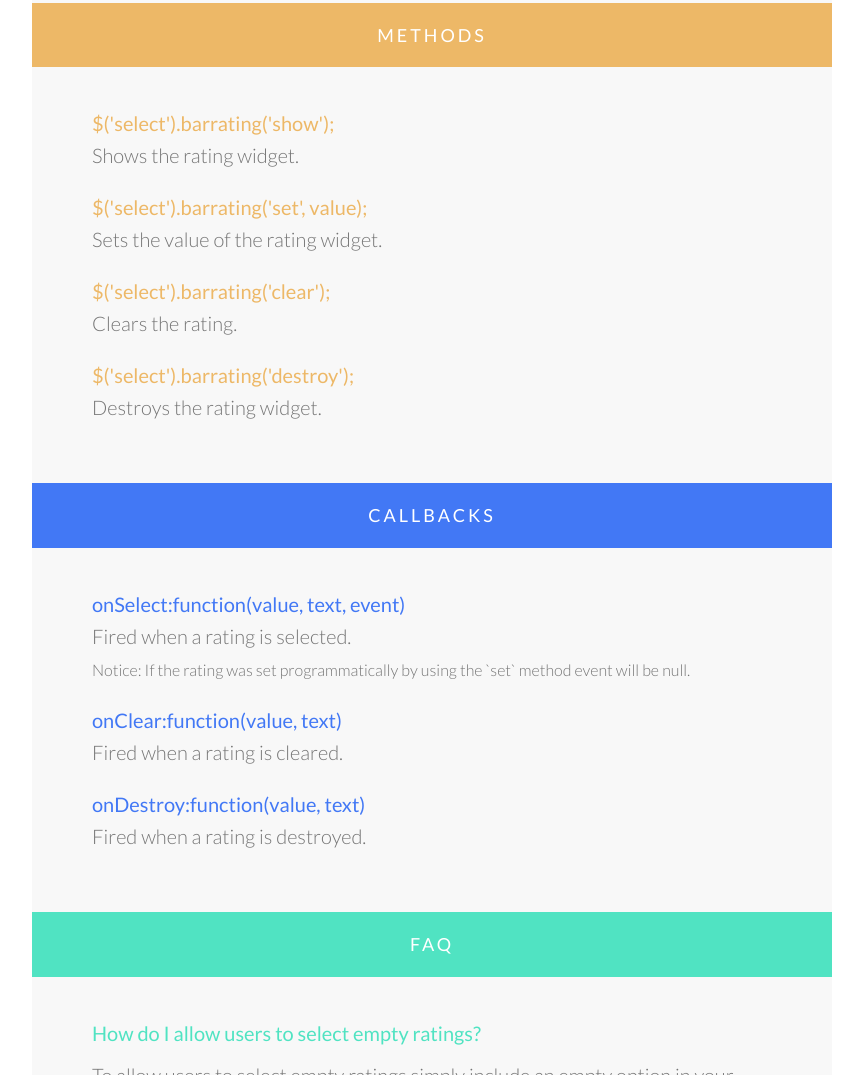
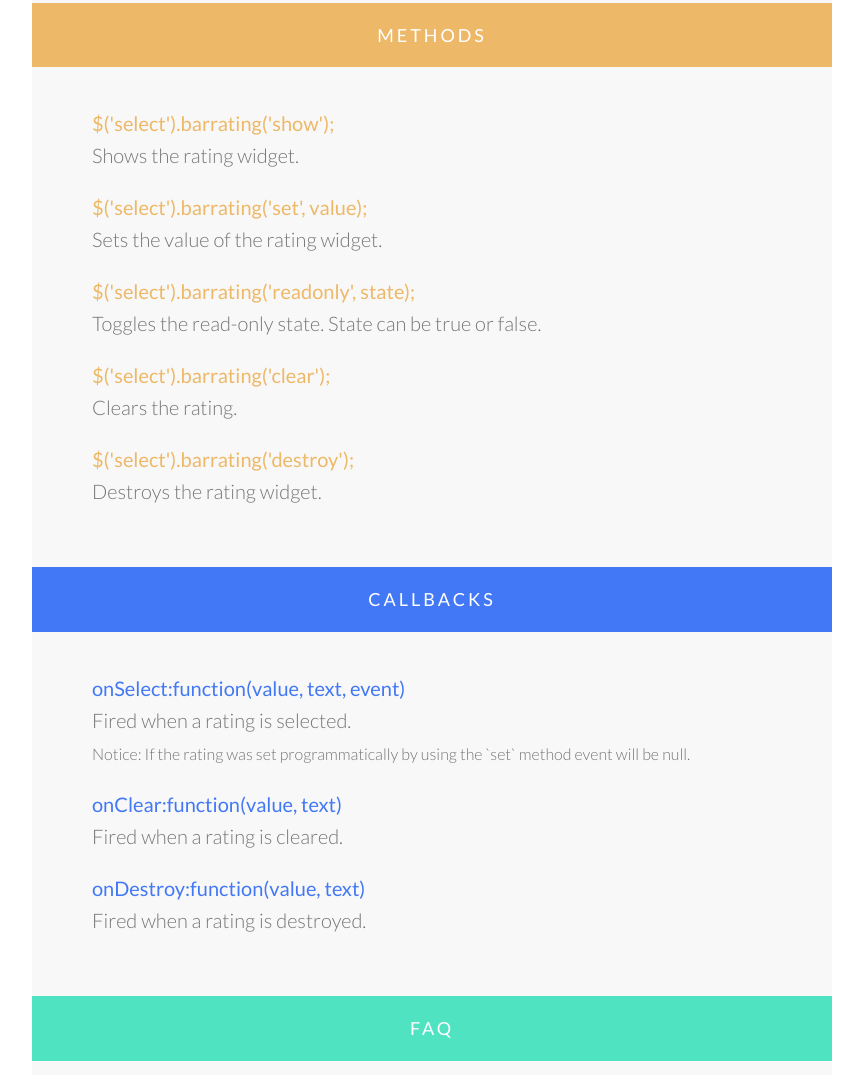
Before and after one commit to antennaio/jquery-bar-rating, a website: page examples/index.html in a window 1280 px wide. Shown: the part 4803-5878 px from the top of the page, without its empty margins (208-1071 px from the left). Drawn offline with nearby package versions, Linux system fonts and the light colour scheme.

Commit message:
Docs updated

```diff
--- a/examples/index.html
+++ b/examples/index.html
@@ -421,6 +421,11 @@ npm install jquery-bar-rating
 						</p>
 
 						<p>
+							<strong>$('select').barrating('readonly', state);</strong><br>
+							Toggles the read-only state. State can be true or false.<br>
+						</p>
+
+						<p>
 							<strong>$('select').barrating('clear');</strong><br>
 							Clears the rating.
 						</p>
```
